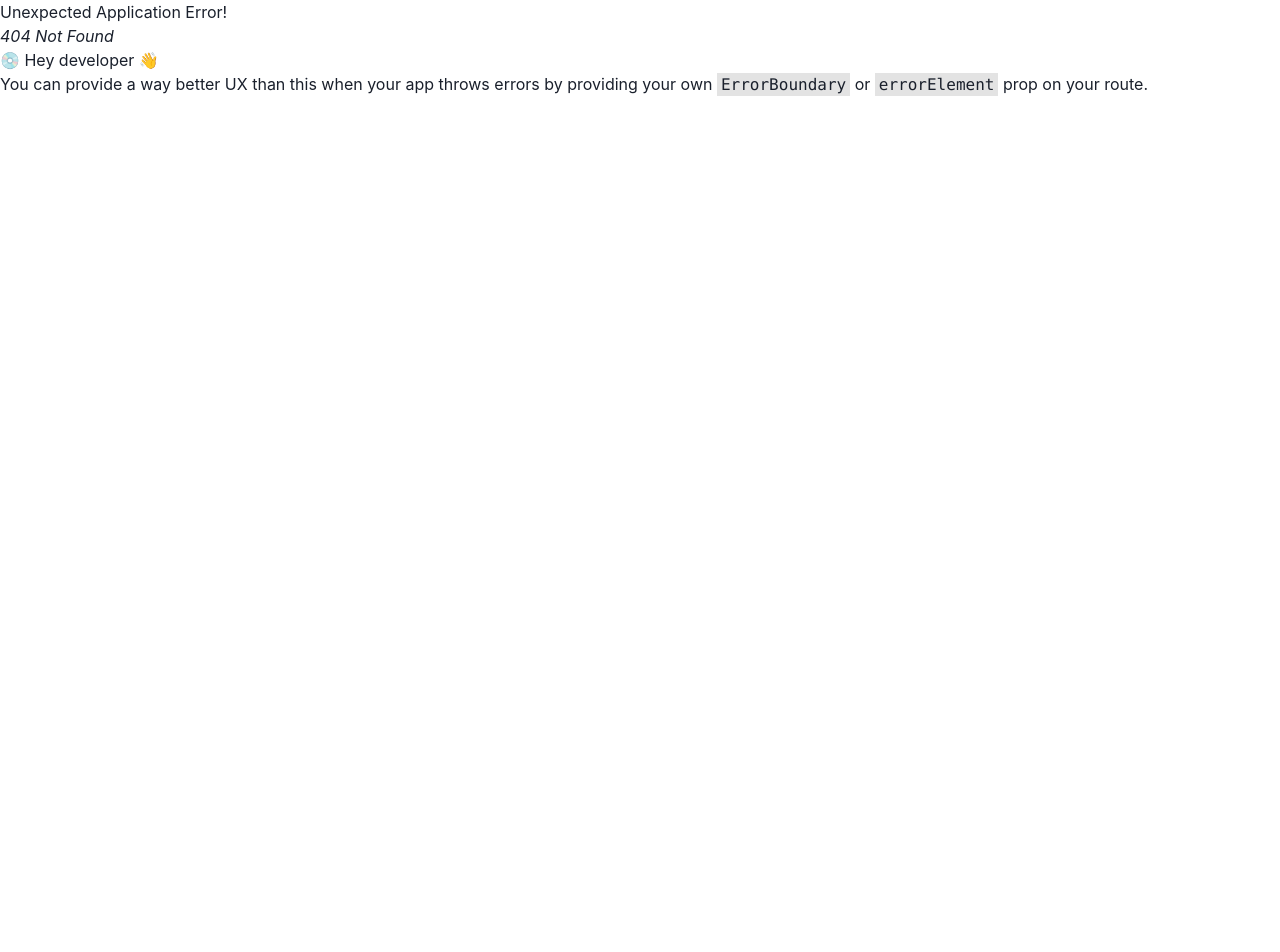
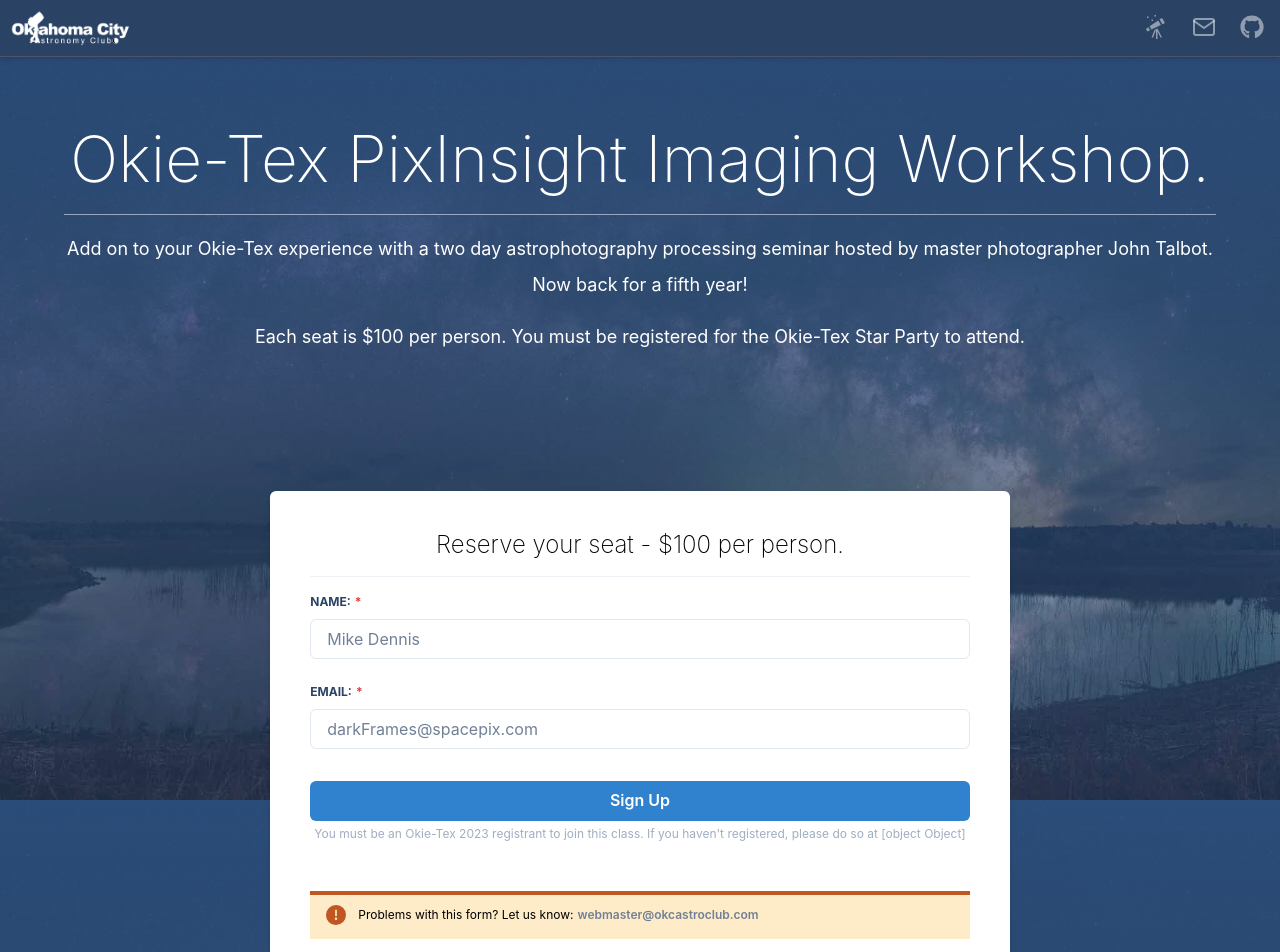
Before and after one commit to sdmacdonald/okcastro.club, a React (Vite) app: page /imaging-session in a window 1280 px wide. Before the commit this address had no page. Shown: the top 952 px of the page. Before the commit the page ends 800 px from the top, so only its background shows below. Built offline with nearby package versions, Linux system fonts and the light colour scheme.

Commit message:
imaging session registration

```diff
--- a/src/main.jsx
+++ b/src/main.jsx
@@ -5,6 +5,7 @@
 import { App } from "./App";
 import { Success } from "./pages/Success";
 import { Observing } from "./pages/Observing";
+import { ImagingSession } from "./pages/ImagingSession";
 
 const router = createBrowserRouter([
   {
@@ -19,6 +20,10 @@
     path: "observing",
     element: <Observing />,
   },
+  {
+    path: "imaging-session",
+    element: <ImagingSession />,
+  },
 ]);
 
 ReactDOM.createRoot(document.getElementById("root")).render(
--- a/src/molecules/Form.jsx
+++ b/src/molecules/Form.jsx
@@ -4,6 +4,7 @@
 export const Form = ({
   button,
   children,
+  helperText,
   loading,
   method,
   name,
@@ -23,8 +24,7 @@
         {button}
       </Button>
       <Box m={1} fontSize="xs" lineHeight="base" color="gray.400">
-        Club dues are $36 and renew on April 1. Your first year of membership is
-        pro-rated.
+        {helperText}
       </Box>
     </form>
   );
--- /dev/null
+++ b/src/organisms/ImagingSessionForm.jsx
@@ -0,0 +1,36 @@
+import React from "react";
+import { Form, FormInputField } from "../molecules";
+import { Link } from "@chakra-ui/react";
+
+export const ImagingSessionForm = (props) => {
+  const { member, loading, onChange, onSubmit } = props;
+
+  return (
+    <Form
+      button={`Sign Up`}
+      loading={loading}
+      name="imaging-session"
+      onSubmit={onSubmit}
+      helperText={`You must be an Okie-Tex 2023 registrant to join this class. If you haven't registered, please do so at ${(
+        <Link href="http://www.okie-tex.com">okie-tex.com</Link>
+      )}`}
+    >
+      <FormInputField
+        name="name"
+        required={true}
+        type="text"
+        onChange={onChange}
+        placeholder="Mike Dennis"
+        value={member.name}
+      />
+      <FormInputField
+        name="email"
+        required={true}
+        type="email"
+        value={member.email}
+        onChange={onChange}
+        placeholder="darkFrames@spacepix.com"
+      />
+    </Form>
+  );
+};
--- a/src/organisms/RegForm.jsx
+++ b/src/organisms/RegForm.jsx
@@ -19,6 +19,8 @@
       loading={loading}
       name="register"
       onSubmit={onSubmit}
+      helperText={`Club dues are $36 and renew on April 1. Your first year of membership is
+        pro-rated.`}
     >
       <FormInputField
         name="name"
--- a/src/organisms/index.js
+++ b/src/organisms/index.js
@@ -1,3 +1,4 @@
+export { CheckoutForm } from "./CheckoutForm";
+export { ImagingSessionForm } from "./ImagingSessionForm";
+export { Navigation } from "./Navigation";
 export { RegForm } from "./RegForm";
-export { CheckoutForm } from "./CheckoutForm";
-export { Navigation } from "./Navigation";
--- /dev/null
+++ b/src/pages/ImagingSession.jsx
@@ -0,0 +1,103 @@
+import React, { useState } from "react";
+import { ImagingSessionForm } from "../organisms";
+import { TextBlock } from "../components";
+import { Page, Segment, StripeCheckout } from "../templates";
+import { Alert, AlertIcon, Button, useDisclosure } from "@chakra-ui/react";
+
+export const ImagingSession = () => {
+  const [member, setMember] = useState({
+    name: "",
+    email: "",
+    item: "imaging-session",
+  });
+  const [loading, isLoading] = useState(false);
+  const { isOpen, onOpen, onClose } = useDisclosure();
+
+  const handleChange = (e) =>
+    setMember({ ...member, [e.target.name]: e.target.value });
+
+  const handleSubmit = async (e) => {
+    e.preventDefault();
+    isLoading(true);
+
+    const url = `${
+      import.meta.env.VITE_BASE_URL
+    }/.netlify/functions/create-payment-intent`;
+
+    const method = {
+      method: "post",
+      headers: { "Content-Type": "application/json" },
+      body: JSON.stringify(member),
+    };
+
+    const res = await fetch(url, method);
+
+    if (!res.ok) throw Error(res.message);
+
+    try {
+      const data = await res.json();
+      setMember((prevMember) => ({
+        ...prevMember,
+        pi: data.clientSecret,
+        amount: data.metadata.amount,
+      }));
+      isLoading(false);
+      onOpen(!isOpen);
+    } catch (error) {
+      console.error(error);
+    }
+  };
+
+  return (
+    <Page>
+      {member.pi && (
+        <StripeCheckout member={member} onClose={onClose} isOpen={isOpen} />
+      )}
+      <Segment
+        heading={`Okie-Tex PixInsight Imaging Workshop.`}
+        as="h1"
+        color="white"
+      >
+        <TextBlock>
+          Add on to your Okie-Tex experience with a two day astrophotography
+          processing seminar hosted by master photographer John Talbot. Now back
+          for a fifth year!
+        </TextBlock>
+        <TextBlock>
+          Each seat is $100 per person. You must be registered for the Okie-Tex
+          Star Party to attend.
+        </TextBlock>
+      </Segment>
+
+      <Segment
+        rest={{
+          bgColor: "white",
+          borderRadius: { base: "none", md: "md" },
+          shadow: "md",
+        }}
+        mx={3}
+        heading="Reserve your seat - $100 per person."
+        as="h2"
+      >
+        <ImagingSessionForm
+          member={member}
+          loading={loading}
+          onChange={handleChange}
+          onSubmit={handleSubmit}
+        />
+        <Alert status="warning" variant="top-accent" mt={12} fontSize="xs">
+          <AlertIcon />
+          Problems with this form? Let us know:
+          <Button
+            variant="link"
+            href="mailto:webmaster@okcastroclub.com"
+            size="xs"
+            mx={1}
+          >
+            webmaster@okcastroclub.com
+          </Button>
+        </Alert>
+      </Segment>
+    </Page>
+  );
+};
--- a/src/pages/Success.jsx
+++ b/src/pages/Success.jsx
@@ -27,25 +27,25 @@
       <Segment
         color="white"
         top={<Image src="./okcac-logo__black.png" w="350px" mt="-9" />}
-        heading={
-          data.name ? `Welcome, ${nameArr[0]}!` : "Welcome to the OKCAC!"
-        }
+        heading={data.name ? `Thank you, ${nameArr[0]}!` : "Thank you!"}
         as="h1"
         fontWeight="thin"
       >
+        {data.item === "membership" && (
           <VStack pb={6} w="100%" spacing={6}>
             <TextBlock>
               Thank you for joining our club! A receipt has been emailed to you.
-            Our membership coordinator will be in touch with you with additional
-            information about your new membership.
+              Our membership coordinator will be in touch with you with
+              additional information about your new membership.
             </TextBlock>
 
             <TextBlock>
-            We look forward to meeting you and exploring the night sky together.
-            Thank you for joining!
+              We look forward to meeting you and exploring the night sky
+              together. Thank you for joining!
             </TextBlock>
             <TextBlock>
-            If you have any questions in the meantime, please reach out to us at{" "}
+              If you have any questions in the meantime, please reach out to us
+              at{" "}
               <Button variant="link" fontSize="md" color="white">
                 <Link href="mailto:membership@okcastroclub.com">
                   membership@okcastroclub.com
@@ -53,6 +53,23 @@
               </Button>
             </TextBlock>
           </VStack>
+        )}
+
+        {data.item === "imaging-session" && (
+          <VStack pb={6} w="100%" spacing={6}>
+            <TextBlock>
+              You are all signed up for the Okie-Tex Imaging Session. Be sure
+              your Okie-Tex registration is up to date, and we'll send you any
+              additional details as we get closer to the star party. If you have
+              any questions, send them our way at{" "}
+              <Button variant="link" fontSize="md" color="white">
+                <Link href="mailto:payments@okie-tex.com">
+                  payments@okie-tex.com
+                </Link>
+              </Button>
+            </TextBlock>
+          </VStack>
+        )}
       </Segment>
     </Page>
   );
--- a/src/templates/Page.jsx
+++ b/src/templates/Page.jsx
@@ -14,6 +14,7 @@
       bgImage="linear-gradient(rgba(44, 82, 130, 0.9),rgba(44, 82, 130, 0.5)) , url('./bg.jpg')"
       minH="100vh"
       pb="8"
+      maxW="100%"
     >
       <Navigation />
       <Stack justify="center" align="center" wrap="wrap" spacing="8">
```
Also changed, not shown: 2 other files (tests, documents, lock files or other folders). Lines whose indentation alone changed are shown as unchanged.
